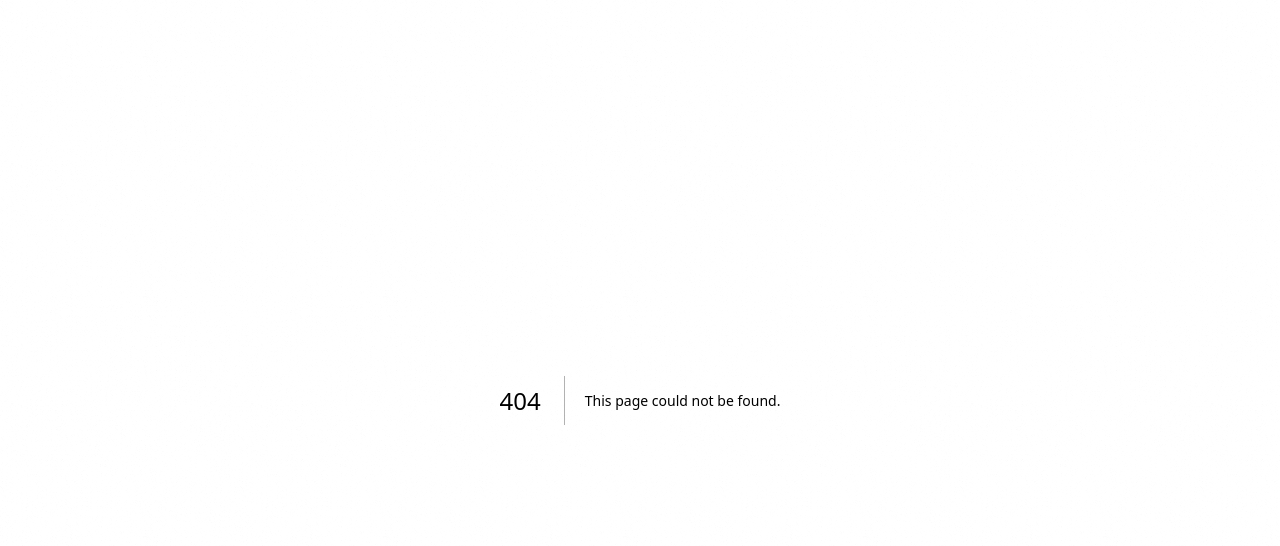
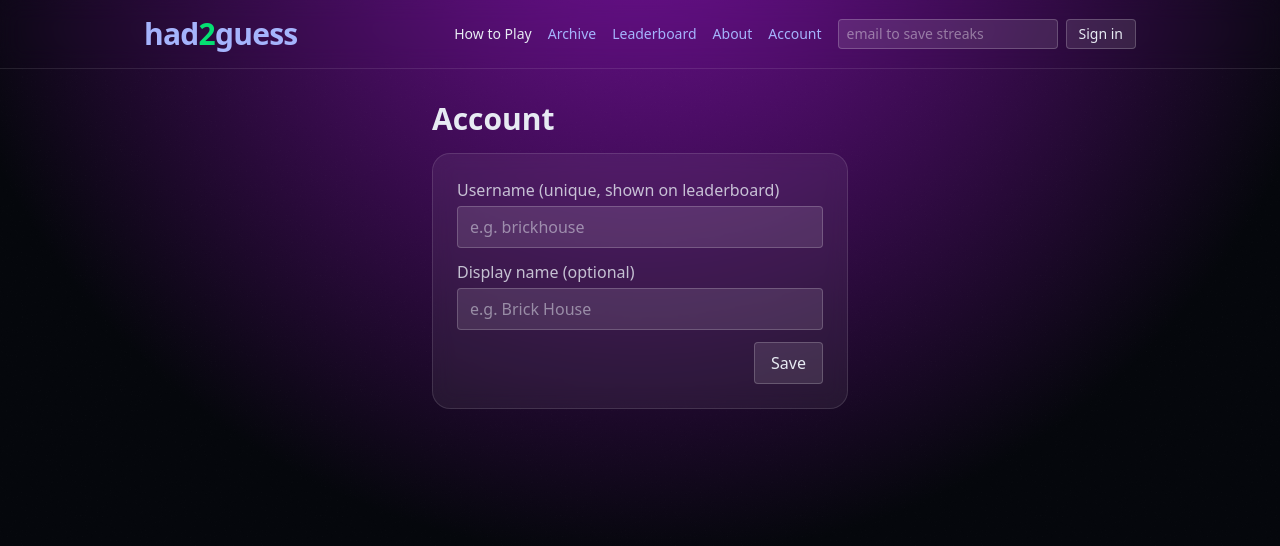
Before and after one commit to johnmdrake1/had2guess, a Next.js app: page /account in a window 1280 px wide. Before the commit this address had no page. Shown: the top 546 px of the page. Built offline with nearby package versions, Linux system fonts and the light colour scheme; no server answers.

Commit message:
Added account page for adding/modifying username and display name.

```diff
--- /dev/null
+++ b/app/account/page.js
@@ -0,0 +1,74 @@
+"use client";
+import { useEffect, useState } from "react";
+import Header from "@/components/Header";
+import { supabaseBrowser } from "@/lib/supabaseClient";
+
+export default function Account() {
+  const sb = supabaseBrowser();
+  const [userId, setUserId] = useState(null);
+  const [loading, setLoading] = useState(true);
+  const [values, setValues] = useState({ username: "", display_name: "" });
+  const [message, setMessage] = useState("");
+
+  useEffect(() => {
+    (async () => {
+      const { data } = await sb.auth.getUser();
+      const u = data?.user;
+      if (!u) { setLoading(false); return; }
+      setUserId(u.id);
+      const { data: p } = await sb.from("profiles").select("username, display_name").eq("id", u.id).maybeSingle();
+      setValues({ username: p?.username || "", display_name: p?.display_name || "" });
+      setLoading(false);
+    })();
+  }, []);
+
+  async function save(e) {
+    e.preventDefault();
+    setMessage("");
+    if (!userId) { setMessage("Sign in first."); return; }
+    const { error } = await sb.from("profiles").update({
+      username: values.username || null,
+      display_name: values.display_name || null
+    }).eq("id", userId);
+    setMessage(error ? error.message : "Saved!");
+  }
+
+  return (
+    <>
+      <Header />
+      <main className="mx-auto max-w-md px-4 py-8">
+        <h1 className="text-3xl font-semibold mb-4">Account</h1>
+        <form onSubmit={save} className="glass p-6 grid gap-3">
+          {loading ? <div>Loading…</div> : (
+            <>
+              <label className="grid gap-1">
+                <span className="opacity-80">Username (unique, shown on leaderboard)</span>
+                <input
+                  className="px-3 py-2 rounded bg-white/10 border border-white/20"
+                  value={values.username}
+                  onChange={e=>setValues(v=>({ ...v, username: e.target.value.trim() }))}
+                  placeholder="e.g. brickhouse"
+                />
+              </label>
+              <label className="grid gap-1">
+                <span className="opacity-80">Display name (optional)</span>
+                <input
+                  className="px-3 py-2 rounded bg-white/10 border border-white/20"
+                  value={values.display_name}
+                  onChange={e=>setValues(v=>({ ...v, display_name: e.target.value }))}
+                  placeholder="e.g. Brick House"
+                />
+              </label>
+              <div className="text-right">
+                <button className="px-4 py-2 rounded bg-white/10 border border-white/20 hover:bg-white/20">
+                  Save
+                </button>
+              </div>
+              {message && <div className="text-sm opacity-90">{message}</div>}
+            </>
+          )}
+        </form>
+      </main>
+    </>
+  );
+}
```
